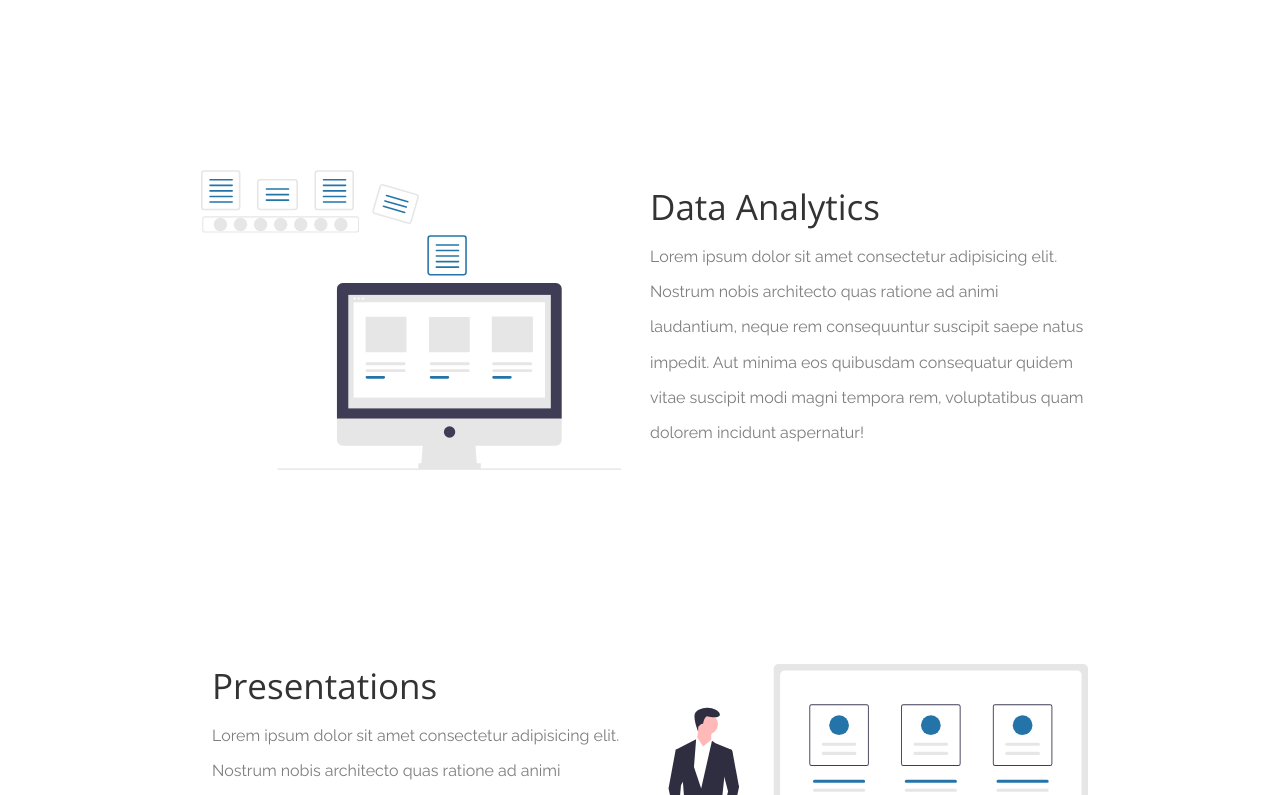
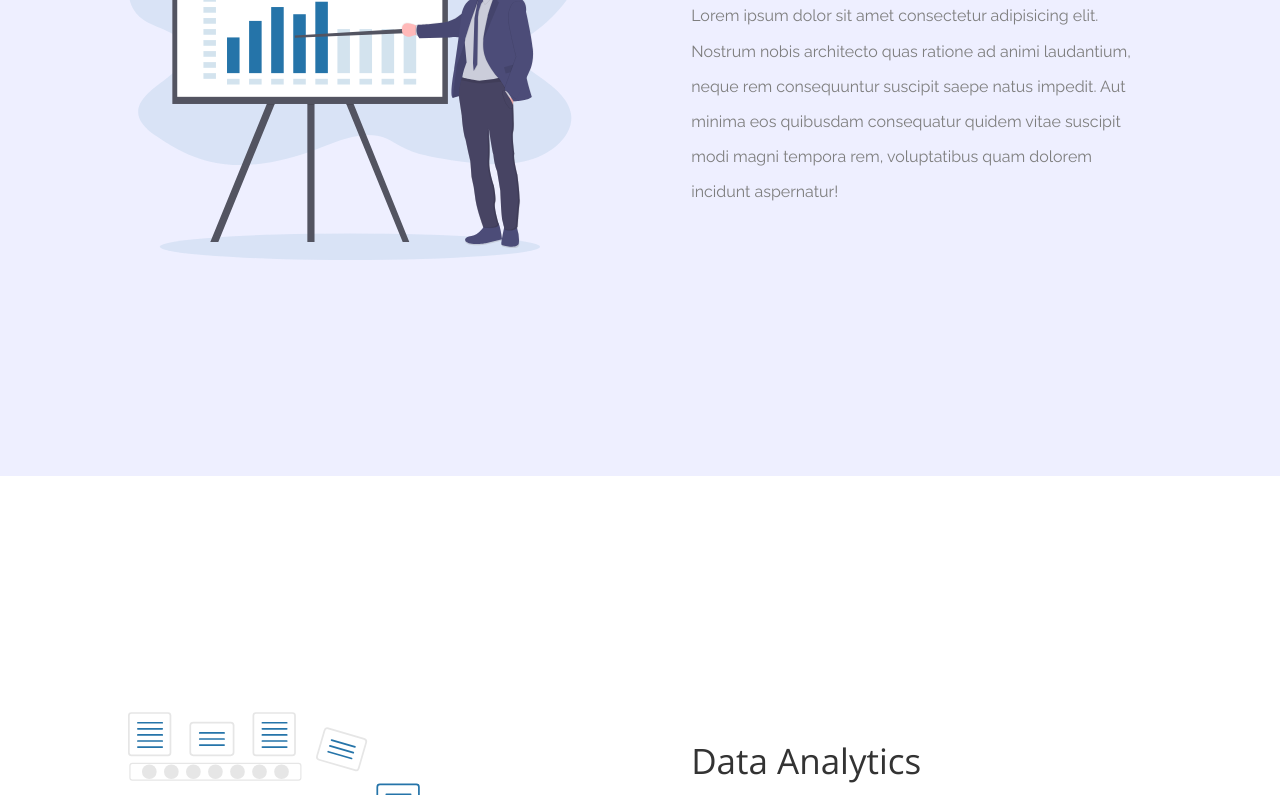
Before and after one commit to hoothinks-uva/hoothinks-uva.github.io, a Gatsby site: page / in a window 1280 px wide. Shown: the part 618-1413 px from the top of the page. Built offline with nearby package versions, Linux system fonts and the light colour scheme; Gatsby itself is replaced by a stand-in of ours.

Commit message:
started slideshow style homecards

```diff
--- a/src/components/HomeCard/HomeCard.js
+++ b/src/components/HomeCard/HomeCard.js
@@ -1,34 +1,19 @@
 import React from 'react'
 
-const HomeCard = ({ graphic, imagePosition, children, title }) => {
-    const content = (
-        <div className="home-card__content">
-            <div className="home-card__title">{title}</div>
-            <p className="home-card__text">{children}</p>
+const HomeCard = ({ graphic, imagePosition, children, title, sectionId }) => {
+    return (
+        <div className={`home-card home-card__bg--${sectionId}`}>
+            <div className="home-card__container">
+                <div className="home-card__img-container">
+                    <img src={graphic} className="home-card__img" />
+                </div>
+                <div className="home-card__content">
+                    <div className="home-card__title">{title}</div>
+                    <div><p className="home-card__text">{children}</p></div>
+                </div>
+            </div>
         </div>
     )
-
-    const image = (
-        <div className="home-card__img-container">
-            <img src={graphic} className="home-card__img"/>
-        </div>
-    )
-
-    if(imagePosition === "left") {
-        return (
-            <div className="home-card">
-                {content}
-                {image}
-            </div>
-        )
-    } else {
-       return (
-            <div className="home-card">
-                {image}
-                {content}
-            </div>
-        )
-    }
 }
 
 export default HomeCard
--- a/src/components/HomeCard/home-card.imports.scss
+++ b/src/components/HomeCard/home-card.imports.scss
@@ -3,18 +3,21 @@
 }
 
 .home-card {
-  height: 100%;
+  height: 100vh;
+  width: 100vw;
   display: flex;
-  max-height: 300px;
+  align-items: center;
+  justify-content: center;
 }
 
-.home-card__title{
+.home-card__container{
   height: 100%;
+  max-height: 400px;
+  flex-direction: row;
+  margin-right: 10%;
+  margin-left: 10%;
   display: flex;
-  font-size: $title-size;
-  font-family: $title-font;
-  color: #333;
-  margin-bottom: 15px;
+  flex: 1;
 }
 
 .home-card__img-container {
@@ -27,13 +30,6 @@
   width: 100%;
 }
 
-.home-card__logo {
-  height: 10%;
-  object-fit: contain;
-  width: 10%;
-  margin-left: 5%;
-}
-
 .home-card__banner-container {
   flex-direction: row;
   width: 100%;
@@ -43,26 +39,49 @@
   background-repeat: no-repeat;
 }
 
+.home-card__logo {
+  height: 10%;
+  object-fit: contain;
+  width: 10%;
+  margin-left: 5%;
+}
+
+.home-card__bg--1 {
+  background-color: #eeefff;
+}
+
+.home-card__bg--2 {
+  background-color: #fff;
+}
+
+.home-card__bg--3 {
+  background-color: #efefef;
+}
+
 .home-card__navbar {
   flex-direction: row;
   width: 100%;
   max-height: 50px;
 }
+
 .home-card__content {
   display: flex;
   flex-direction: column;
-  align-self: center;
   flex: 2;
   height: 100%;
-  // margin-left: 5%;
-  padding-left: 20px;
-  margin-top: 20px;
+  justify-content: center;
+  margin-left: 10%;
+}
+
+.home-card__title {
+  display: flex;
+  font-size: $title-size;
+  font-family: $title-font;
+  color: #333;
   margin-bottom: 20px;
 }
 
 .home-card__text {
-  height: 100%;
-  width: 100%;
   color: #7e7e7e;
   overflow: hidden;
   line-height: 220%;
--- a/src/pages/index.js
+++ b/src/pages/index.js
@@ -10,32 +10,28 @@ import Logo from '../assets/images/logo.png';
 export default () => (
   <Layout>
     <div className="home">
-      {/* Banner here */}
       <div className="home-card__banner-container">
         <img src={Logo} className="home-card__logo" />
       </div>
-      {/*
       <div className="home-card__navbar">
         <NavBar></NavBar>
       </div>
-      */
-      }
       <div className="container">
-        <HomeCard title="Business Plan" graphic={BusinessPlanSVG} imagePosition="left">
+        <HomeCard title="Business Plan" graphic={BusinessPlanSVG} sectionId={1}>
           Lorem ipsum dolor sit amet consectetur adipisicing elit.
           Nostrum nobis architecto quas ratione ad animi laudantium,
           neque rem consequuntur suscipit saepe natus impedit. Aut minima eos
           quibusdam consequatur quidem vitae suscipit modi magni tempora rem,
           voluptatibus quam dolorem incidunt aspernatur!
         </HomeCard>
-        <HomeCard title="Data Analytics" graphic={DataProcessingSVG} imagePosition="right">
+        <HomeCard title="Data Analytics" graphic={DataProcessingSVG} sectionId={2}>
           Lorem ipsum dolor sit amet consectetur adipisicing elit.
           Nostrum nobis architecto quas ratione ad animi laudantium,
           neque rem consequuntur suscipit saepe natus impedit. Aut minima eos
           quibusdam consequatur quidem vitae suscipit modi magni tempora rem,
           voluptatibus quam dolorem incidunt aspernatur!
         </HomeCard>
-        <HomeCard title="Presentations" graphic={PitchingSVG} imagePosition="left">
+        <HomeCard title="Presentations" graphic={PitchingSVG} sectionId={3}>
           Lorem ipsum dolor sit amet consectetur adipisicing elit.
           Nostrum nobis architecto quas ratione ad animi laudantium,
           neque rem consequuntur suscipit saepe natus impedit. Aut minima eos
--- a/src/styles/index.scss
+++ b/src/styles/index.scss
@@ -1,8 +1,8 @@
 .home {
   .container {
-    .home-card {
-      margin-top: 10%;
-      margin-bottom: 10%;
-    }
+    // .home-card {
+    //   margin-top: 10%;
+    //   margin-bottom: 10%;
+    // }
   }
 }
```
